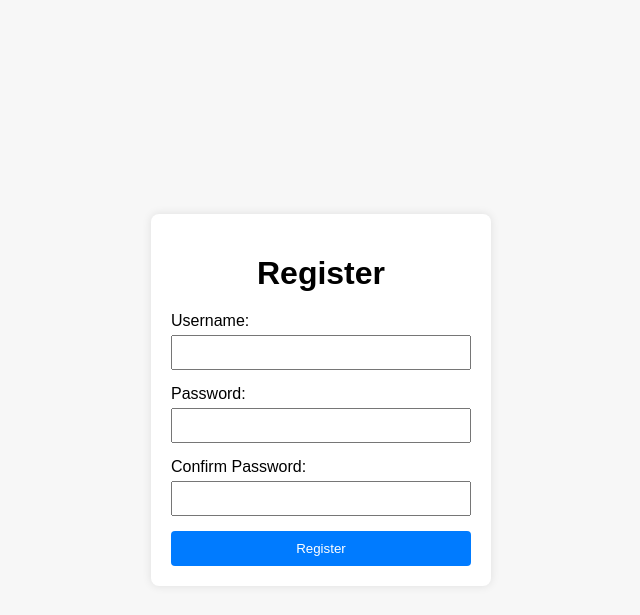
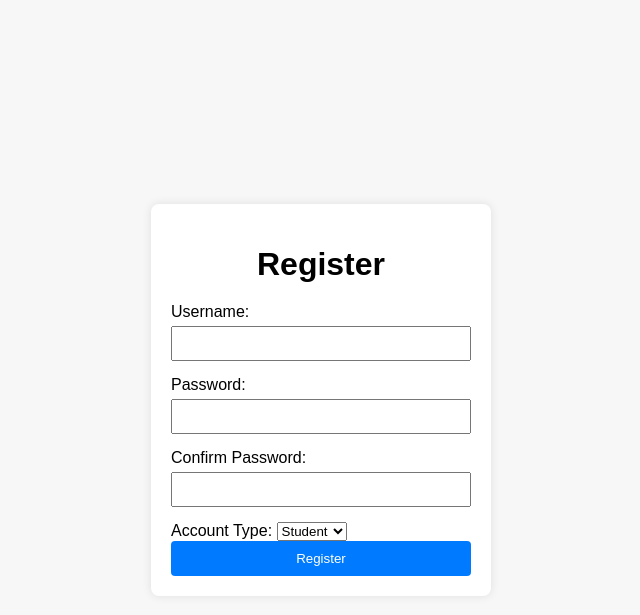
Before and after one commit to revalue-o/RUCDB-24fa, a Flask app: page /register in a window 1280 px wide. Shown: the top 615 px of the page, without its empty margins (319-959 px from the left). Run offline with Flask 3, Linux system fonts and the light colour scheme; some libraries are stand-ins or nearby versions.

Commit message:
Update files

```diff
--- a/app.py
+++ b/app.py
@@ -11,20 +11,28 @@ app = Flask(__name__)
 app.config['SEND_FILE_MAX_AGE_DEFAULT'] = 0
 app.secret_key = secrets.token_hex(16)
 myDB=DatabaseManager.DatabaseManager()
+myDB.connect()
 #登录部分，负责人杜海乐
 @app.route('/login', methods=['GET', 'POST'])
 def login():
     if request.method == 'POST':
         username = request.form.get('username')
         password = request.form.get('password')
+        account_type=request.form.get('account-type')
 
         # 简单的验证逻辑
         # if (username == 'admin' or username == 'student') and password == 'password':
         #     session['username'] = username
-        if myDB.student_login_check(username,password):
+        if account_type=='teacher':
+            return_val=myDB.teacher_login_check(username,password)
+        else:
+            return_val=myDB.student_login_check(username,password)
+        print(return_val)
+        if return_val==0:
+            session['username'] = username
             return redirect(url_for('home'))
         else:
-            error = 'Invalid username or password!'
+            error = 'wrong username or password'
             return render_template('login.html', error=error)
 
     return render_template('login.html')
@@ -41,6 +49,7 @@ def register():
         username = request.form.get('username')
         password = request.form.get('password')
         password2 = request.form.get('password2')
+        account_type=request.form.get('account-type')
 
         if password != password2:
             error = 'Passwords do not match!'
@@ -52,13 +61,32 @@ def register():
             return render_template('register.html', error=error)
 
         # 注册成功
-        myDB.add_student(username,password,username)
-        return redirect(url_for('login'))
+        #学工号长度必须为10，密码长度不限，学生姓名长度不超过16
+        if account_type=='teacher':
+            return_val=myDB.add_teacher(username,password,username)
+        else:
+            return_val=myDB.add_student(username,password,username)
+        print("account_type: ",account_type," return val: ",return_val)
+        if return_val==0:
+            return redirect(url_for('login'))
+        elif return_val==1:
+            error = '学工号格式不符合要求'
+            return render_template('register.html', error=error)
+        elif return_val==2:
+            error = '学生姓名不符合要求'
+            return render_template('register.html', error=error)
+        elif return_val==3:
+            error = '用户已存在'
+            return render_template('register.html', error=error)
+
 
     return render_template('register.html')
 #注册部分结束
 
-
+# TODO dhl将下面的这些列表改为从数据库中读取
+#
+def get_course_list():
+    return myDB.get_course_list()
 ## sq
 courses = [
     'ICS',
--- a/templates/register.html
+++ b/templates/register.html
@@ -76,6 +76,13 @@
                 <label for="password2">Confirm Password:</label>
                 <input type="password" id="password2" name="password2" required>
             </div>
+            <div class="account-type">
+                <label for="account-type">Account Type:</label>
+                <select name="account-type" id="account-type">
+                    <option value="student">Student</option>
+                    <option value="teacher">Teacher</option>
+                </select>
+            </div>
             <button type="submit">Register</button>
         </form>
     </div>
```
Also changed, not shown: templates/login.html (+7 -0 lines).
